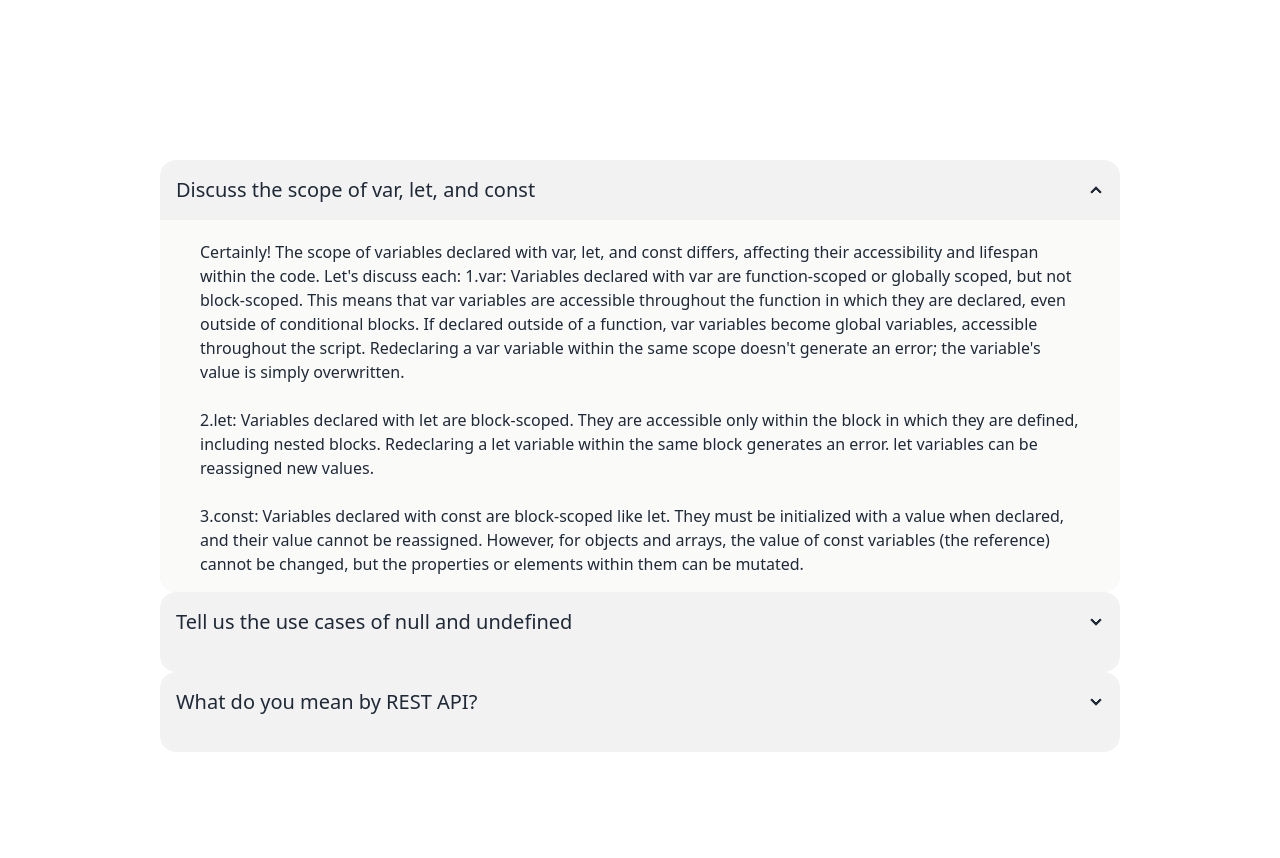
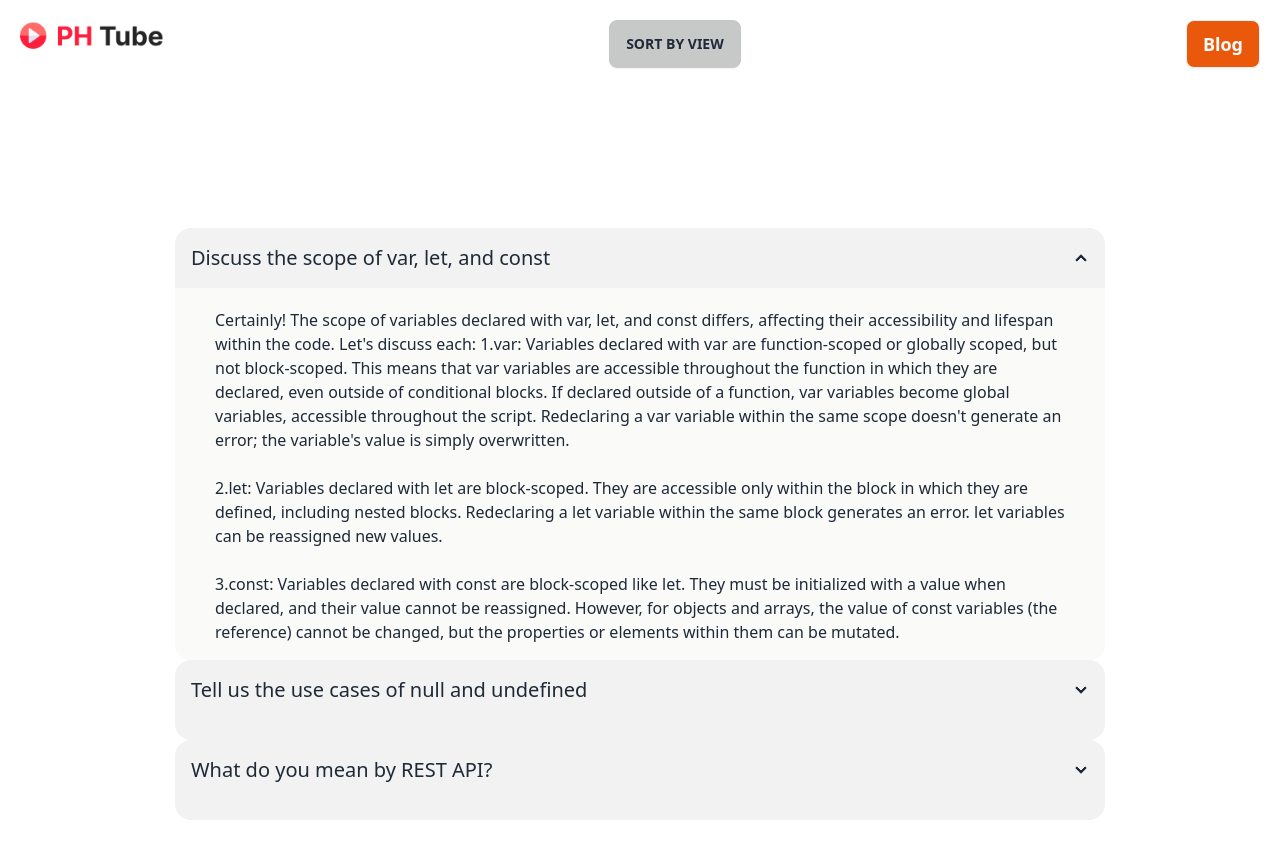
Before and after one commit to nababaroi2002/PheroTube-api-assignment-6, a plain HTML site: page blog.html in a window 1280 px wide. Drawn offline with nearby package versions, Linux system fonts and the light colour scheme.

Commit message:
updated the assignment-6

```diff
--- a/blog.html
+++ b/blog.html
@@ -9,7 +9,21 @@
     <script src="https://cdn.tailwindcss.com"></script>
 </head>
 
-<body class="m-40">
+<body class="m-5">
+    <header>
+        <div class="bg-base-100 flex flex-wrap gap-10 md:gap-40 justify-center lg:justify-between">
+            <div class="">
+                <a href="index.html"><img class="w-36" src="images/Logo.png" alt=""></a>
+            </div>
+            <div class="">
+                <a class="btn btn-active focus:text-white focus:bg-black uppercase">sort by view</a>
+            </div>
+            <div class="">
+                <a href="/blog.html" class="btn text-lg text-white hover:bg-lime-600 bg-orange-600">Blog</a>
+            </div>
+        </div>
+    </header>
+    <main class="container mx-auto w-3/4 mt-40">
         <div class="collapse collapse-arrow bg-base-200">
             <input type="radio" name="my-accordion-2" checked="checked" />
             <div class="collapse-title text-xl font-medium">
@@ -87,6 +101,9 @@
                     </p>
             </div>
         </div>
+    </main>
+    <footer></footer>
+
 </body>
 
 </html>
```
Also changed, not shown: index.html (+1 -1 lines). Lines whose indentation alone changed are shown as unchanged.
